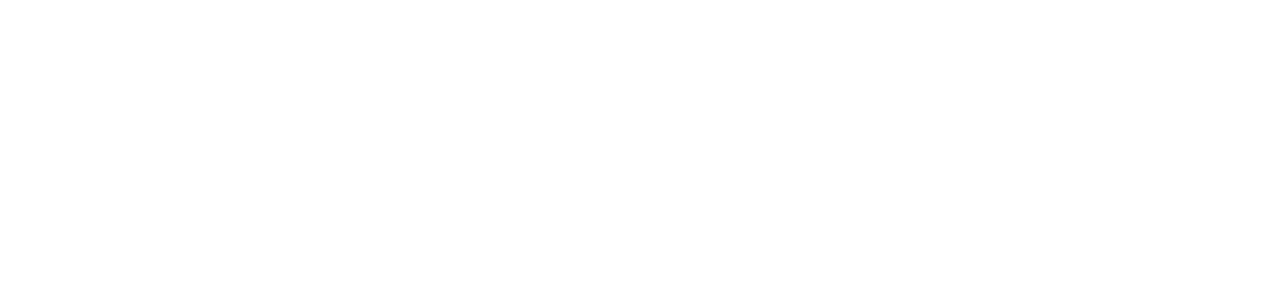
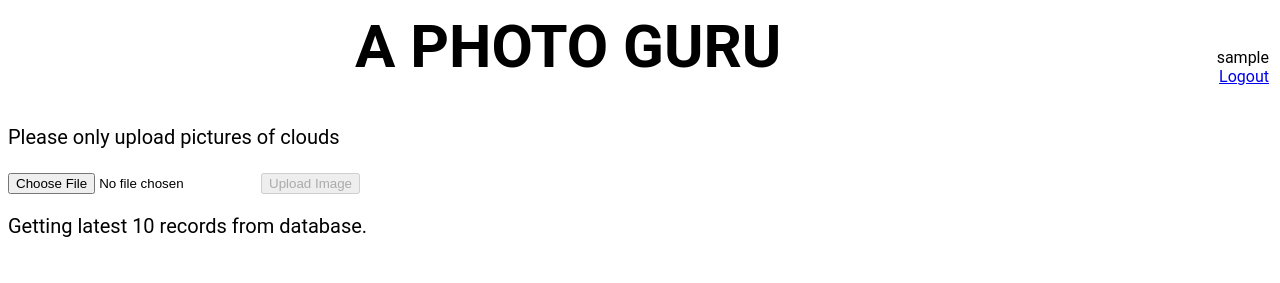
Before and after one commit to paoloventriglia/aphotoguru, a PHP site: page /index.php in a window 1280 px wide. Before the commit the part shown is empty. Shown: the top 283 px of the page. Run offline with PHP 8.4, Linux system fonts and the light colour scheme; the visitor is signed in with stand-in values (Sample User, id 1); data comes from the database, SQL or seed files in the repository.

Commit message:
changes to index.php

```diff
--- a/index.php
+++ b/index.php
@@ -144,8 +144,9 @@
 echo "<title>A PHOTO GURU</title>";
 echo "<script src='demo.js'></script>";
 echo "<style>";
-echo "body {background:'uploads/bg.jpeg';color:white; font-family:'Courier-New';font-size:'20px'}";
-echo "h1 {color:'white'; font-family:'Courier-New';font-size:'40px'}";
+echo "body {font-family: 'Roboto', sans-serif; font-size:20px}";
+echo "h1 {font-family: 'Roboto', sans-serif; font-size:60px}";
+echo "</style>";
 echo "</head>";
 echo "<body>";
 
@@ -155,7 +156,7 @@
 	// This section is shown when user is login
 	echo "<table width=100% border=0>";
 	echo "<tr>";
-		echo "<td><H1>A PHOTO GURU</H1></td>";
+		echo "<td align='center'><H1>A PHOTO GURU</H1></td>";
 		echo "<td align='right'>";
 			echo "$username<br>";
 			echo "<a href='index.php?logout=yes'>Logout</a>";
@@ -176,7 +177,7 @@
 	// This section is shown when user is not login
 	echo "<table width=100% border=0>";
 	echo "<tr>";
-		echo "<td><H1>A PHOTO GURU</H1></td>";
+		echo "<td align='center'><H1>A PHOTO GURU</H1></td>";
 		echo "<td align='right'>";
 			echo "<form action='index.php' method='post'>";
 			echo "Enter Your Name: <br>";
@@ -186,7 +187,6 @@
 		echo "</td>";
 	echo "</tr>";
 	echo "</table>";
-	echo "<HR>";
 }
 
 // Get the most recent N images
@@ -218,7 +218,7 @@
 	{
 		$filename = $image["filename"];
 		$url = "uploads/".$filename;
-		echo "<img src='$url' width=200px height=150px>&nbsp;&nbsp;";
+		echo "<img src='$url' width=400px height=300px>&nbsp;&nbsp;";
 	}
 }
 else if ($storage_option == "s3")
```
